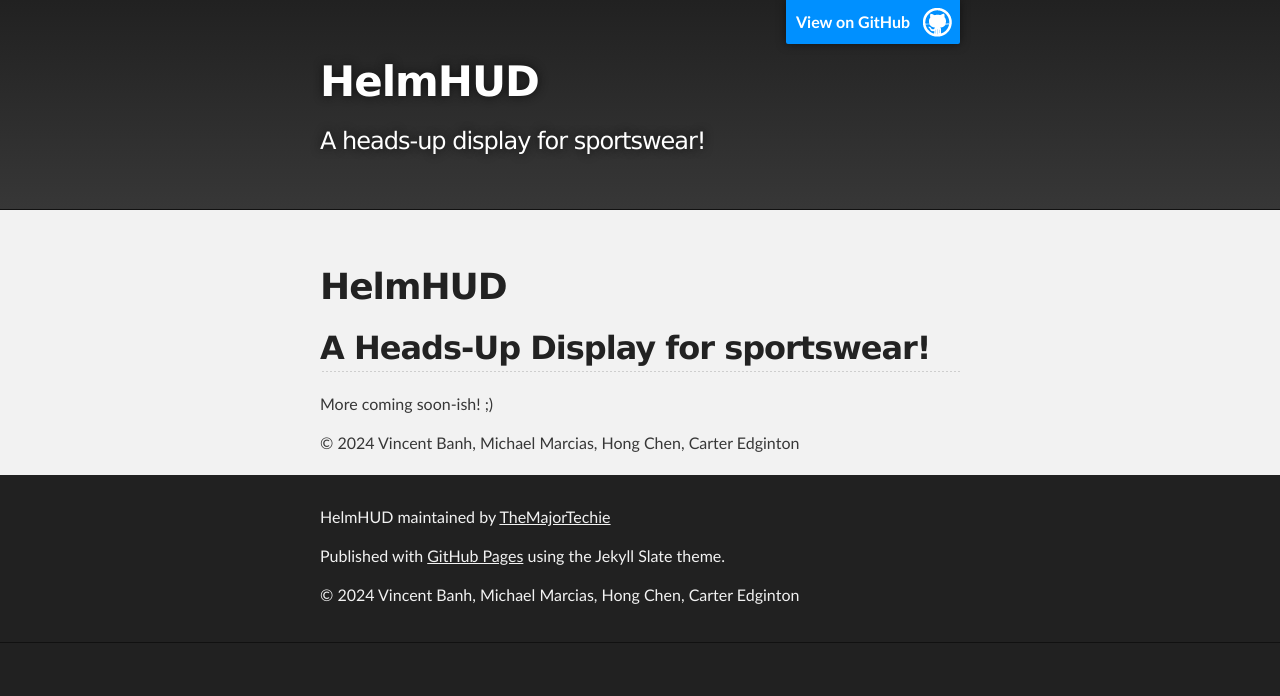
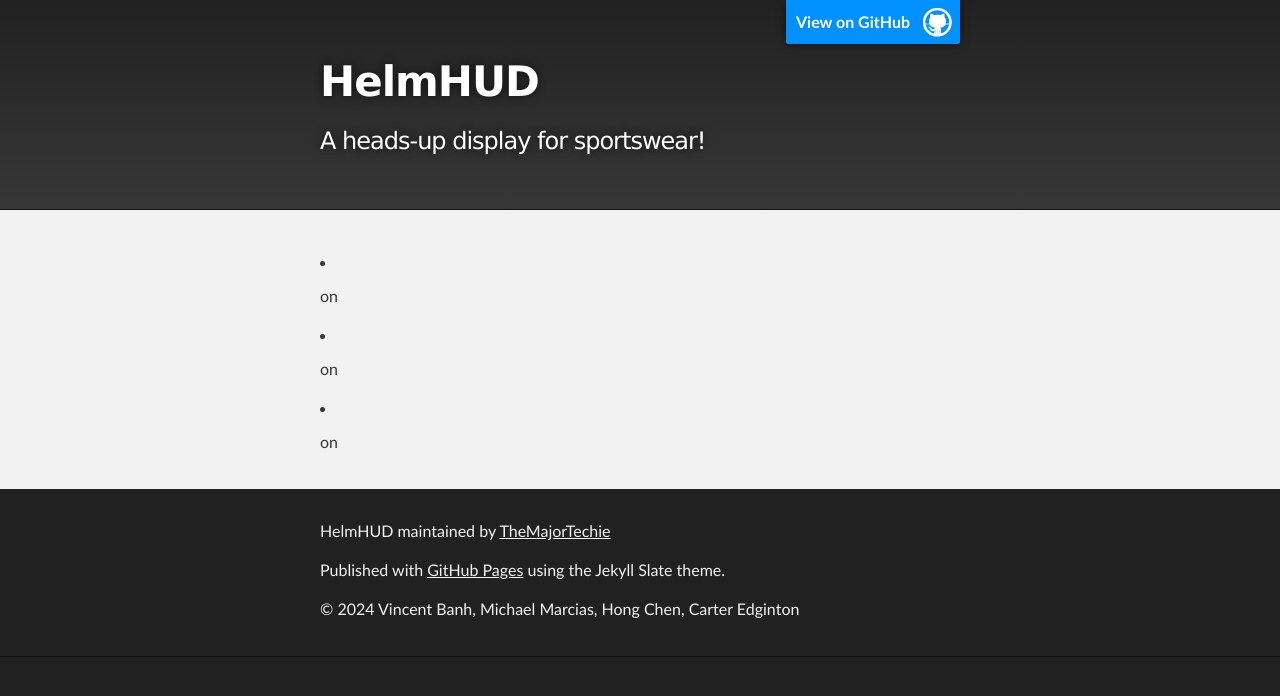
Before and after one commit to TheMajorTechie/HelmHUD, a Jekyll site: the page built from README.md, in a window 1280 px wide. Shown: the top 696 px of the page. Built offline with Jekyll 4.4.1, drawn with Linux system fonts in a browser that asks for light colours; our own code applies the rules of GitHub Pages for plain Markdown files.

Commit message:
Attempting to reformat posts

```diff
--- a/_layouts/default.html
+++ b/_layouts/default.html
@@ -35,7 +35,14 @@
     <!-- MAIN CONTENT -->
     <div id="main_content_wrap" class="outer">
       <section id="main_content" class="inner">
-        {{ content }}
+        <!--{{ content }}-->
+        {% for posts in site.posts %}
+    	    <li>
+                <a href="{{ post.url }}">{{ post.title }}</a>
+				<p>{{ post.author }} on {{ post.date }}</p>
+				<p>{{ post.description }}</p>
+            </li>
+        {% endfor %}
       </section>
 
     <!-- FOOTER  -->
```
Also changed, not shown: _posts/2024-01-30-We're-Live.md (+1 -1 lines).
